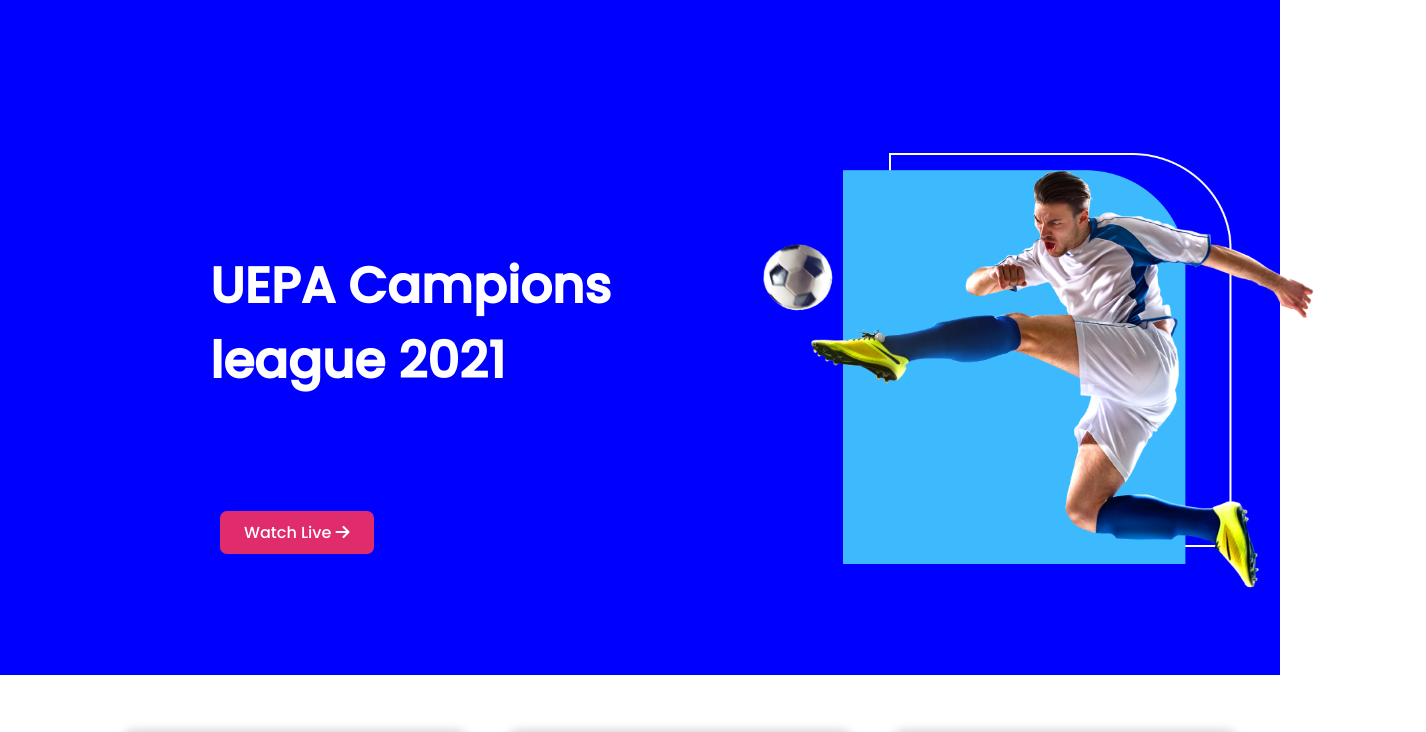
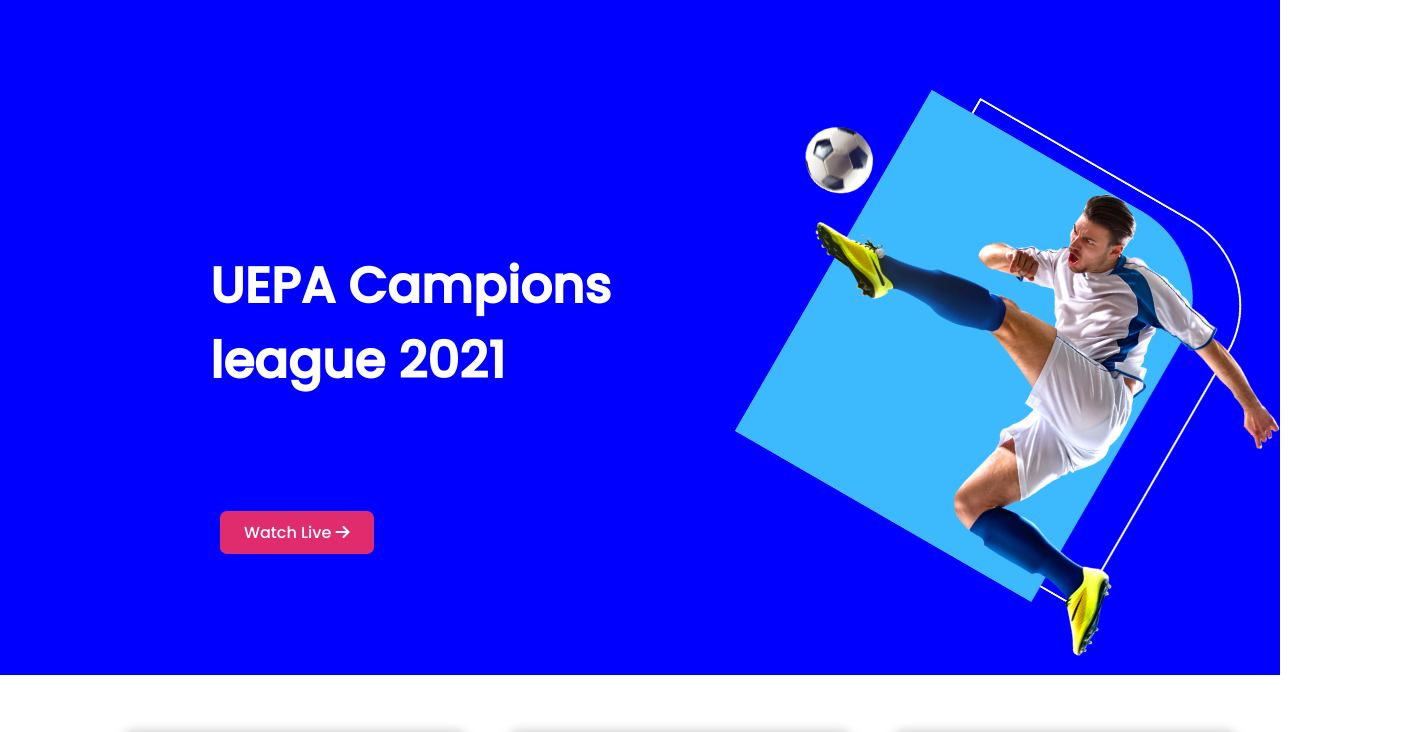
Before and after one commit to Minhajul1/My-second-assignment, a plain HTML site: page index.html in a window 1280 px wide. In both pictures the pointer is over the picture 1037 px from the left and 295 px from the top of the page. Shown: the top 732 px of the page, 1426 px wide, since content can reach past the window. Drawn offline with Linux system fonts and the light colour scheme.

Commit message:
last commit

```diff
--- a/style.css
+++ b/style.css
@@ -2,6 +2,9 @@ body{
     font-family: 'Poppins', sans-serif;
     margin: 0 auto;
 }
+/* ------------------
+      Top part
+      --------------- */
 .header{
     display: flex;
     background-color: blue;
@@ -25,6 +28,12 @@ body{
     height: 438px;
     padding-top: 153px;
 }
+.banner{
+    transition: transform 1s;
+}
+.banner:hover{
+    transform: rotate(30deg);
+}
 .link-button{
     text-decoration: none;
     background-color: #E02C6D;
@@ -35,6 +44,9 @@ body{
     margin-top: 464px;
     border-radius: 7px;
 }
+/*--------------------
+        Player content
+--------------------------*/
 .photo-album{
     margin-left: 125px;
     margin-top: 60px;
@@ -63,6 +75,9 @@ body{
     height: 256px;
     border-radius: 5px;
 }
+/*----------------------
+         Footer part
+------------------------*/
 footer img{
     width: 270px;
     height: 100px;
@@ -81,7 +96,13 @@ footer img{
     text-align: center;
 }
 
+/*-----------------------
+      Responsive item
+-------------------------*/
 
+/*-----------------------
+      Mobile Devices
+-------------------------*/
 @media only screen and (max-width:688px){
     .header{
         width: 100%;
```
Also changed, not shown: index.html (+9 -0 lines).
